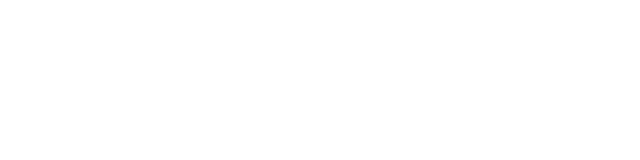
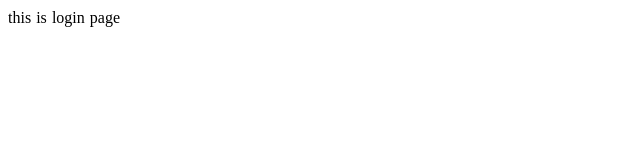
Before and after one commit to aminsoraya/asiatest, a React (Create React App) app: page /login in a window 1280 px wide. Shown: the top 160 px of the page, without its empty margins (0-640 px from the left). Built offline with nearby package versions, Linux system fonts and the light colour scheme.

Commit message:
specify route configuration

```diff
--- a/package.json
+++ b/package.json
@@ -9,6 +9,7 @@
     "axios": "^1.4.0",
     "react": "^18.2.0",
     "react-dom": "^18.2.0",
+    "react-router-dom": "^6.15.0",
     "react-scripts": "5.0.1",
     "web-vitals": "^2.1.4"
   },
@@ -37,7 +38,6 @@
     ]
   },
   "devDependencies": {
-    "react-router-dom": "^6.15.0",
     "sass": "^1.65.1"
   }
 }
--- a/src/App.js
+++ b/src/App.js
@@ -1,5 +1,17 @@
+import { Route, Routes } from "react-router-dom";
+import Layout from "./pages/Layout.tsx";
+import Login from "./pages/Login/index.tsx"
+import Vehicle from "./pages/Vehicle/index.tsx"
+
 function App() {
-  return <div className="App"></div>;
+  return (
+    <Routes>
+      <Route path="/" element={<Layout />}>
+        <Route path="/login" element={<Login />} />
+        <Route path="/vehicle" element={<Vehicle/>}/>
+      </Route>
+    </Routes>
+  );
 }
 
 export default App;
--- a/src/index.js
+++ b/src/index.js
@@ -1,13 +1,18 @@
-import React from 'react';
-import ReactDOM from 'react-dom/client';
-import "./sass/index.scss"
-import App from './App';
-import reportWebVitals from './reportWebVitals';
+import React from "react";
+import ReactDOM from "react-dom/client";
+import "./sass/index.scss";
+import App from "./App";
+import reportWebVitals from "./reportWebVitals";
+import { BrowserRouter, Route, Routes } from "react-router-dom";
 
-const root = ReactDOM.createRoot(document.getElementById('root'));
+const root = ReactDOM.createRoot(document.getElementById("root"));
 root.render(
   <React.StrictMode>
-    <App />
+    <BrowserRouter>
+      <Routes>
+        <Route path="/*" element={<App />} />
+      </Routes>
+    </BrowserRouter>
   </React.StrictMode>
 );
 
--- /dev/null
+++ b/src/pages/Layout.tsx
@@ -0,0 +1,10 @@
+import React from "react";
+import { Outlet } from "react-router-dom";
+
+export default function Layout() {
+  return (
+    <main>
+      <Outlet />
+    </main>
+  );
+}
--- /dev/null
+++ b/src/pages/Login/index.tsx
@@ -0,0 +1,11 @@
+import React from 'react'
+
+export default function Login() {
+
+
+    return (
+        <>
+            <span>this is login page</span>
+        </>
+    )
+}
--- /dev/null
+++ b/src/pages/Vehicle/index.tsx
@@ -0,0 +1,11 @@
+import React from 'react'
+
+export default function Vehicle() {
+
+
+    return (
+        <>
+            <span>this is vehicle</span>
+        </>
+    )
+}
```
Also changed, not shown: 1 other file (tests, documents, lock files or other folders).
